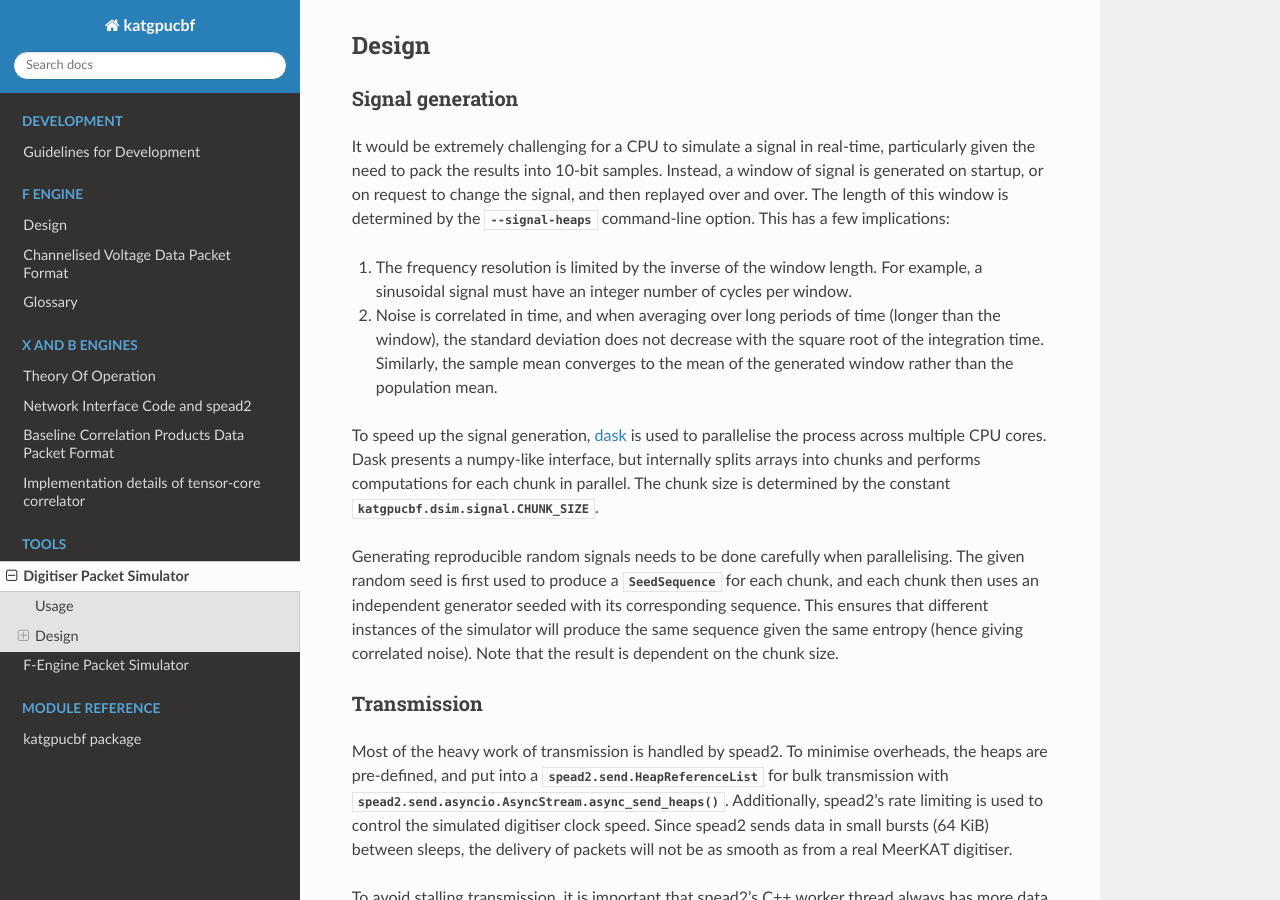
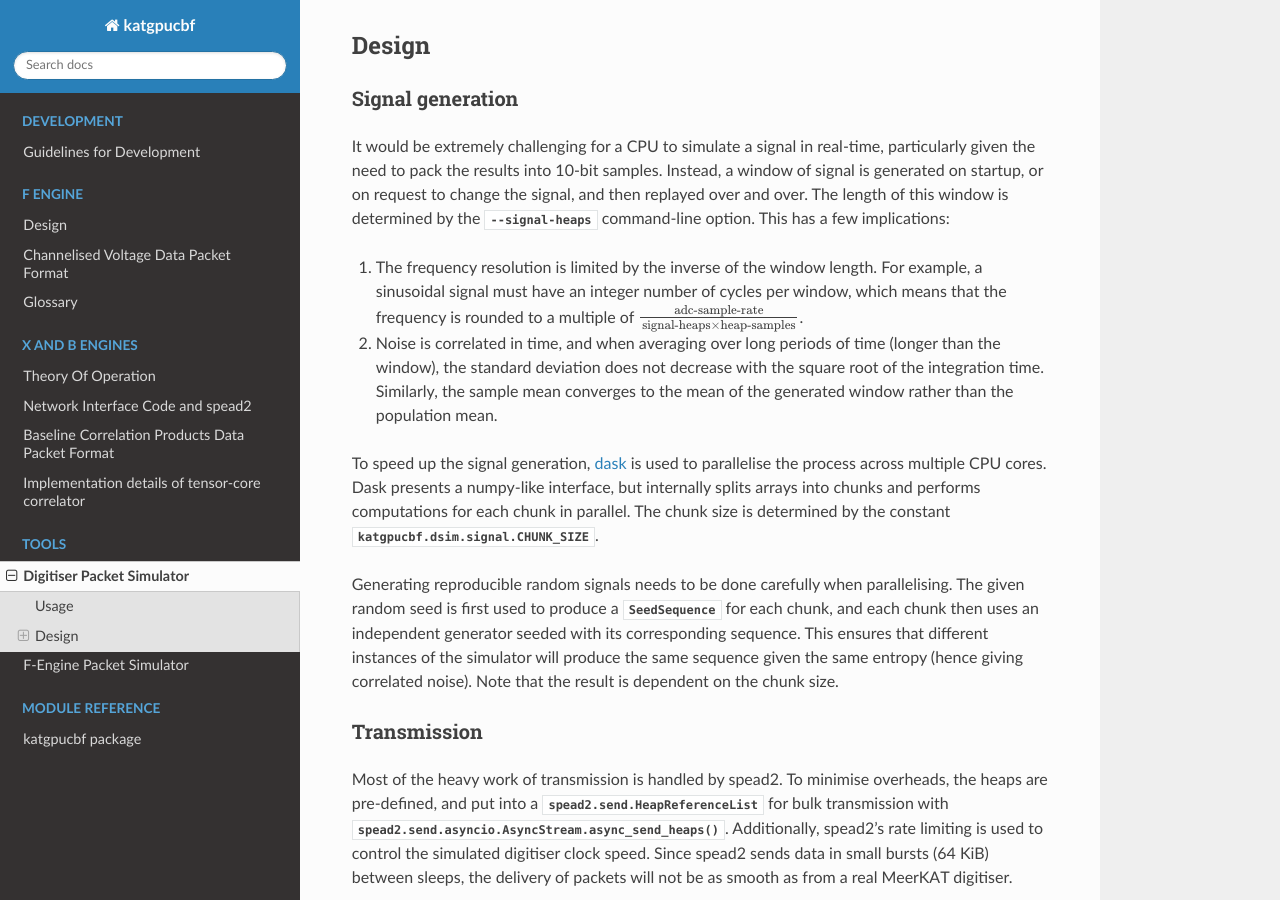
Before and after one commit to ska-sa/katgpucbf, a Sphinx documentation site: the page built from doc/dsim.rst, in a window 1280 px wide and 900 px high, scrolled down 991 px. Built offline with Sphinx 7.4.7 and the Read the Docs theme 2.0.0, drawn with Linux system fonts in a browser that asks for light colours; formulas are drawn with MathJax 3; the version number could not be read and is left out.

Commit message:
dsim docs: add formula for frequency resolution

```diff
--- a/doc/dsim.rst
+++ b/doc/dsim.rst
@@ -58,7 +58,8 @@ This has a few implications:
 
 1. The frequency resolution is limited by the inverse of the window length.
    For example, a sinusoidal signal must have an integer number of cycles per
-   window.
+   window, which means that the frequency is rounded to a multiple of
+   :math:`\frac{\text{adc-sample-rate}}{\text{signal-heaps}\times \text{heap-samples}}`.
 
 2. Noise is correlated in time, and when averaging over long periods of time
    (longer than the window), the standard deviation does not decrease with the
```
